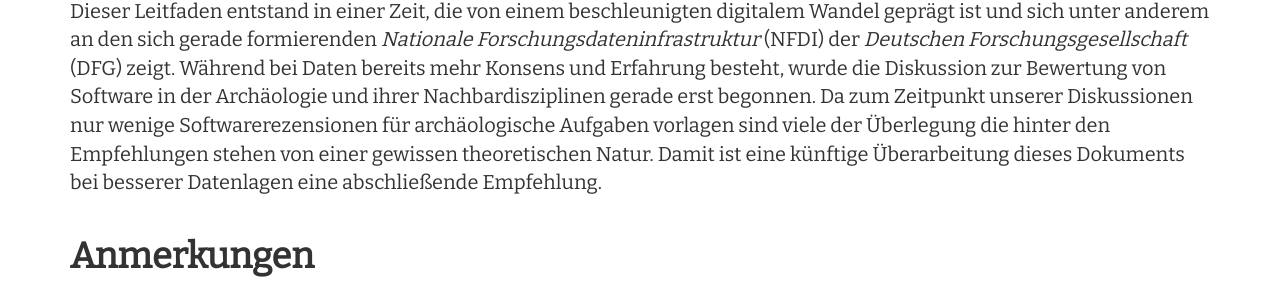
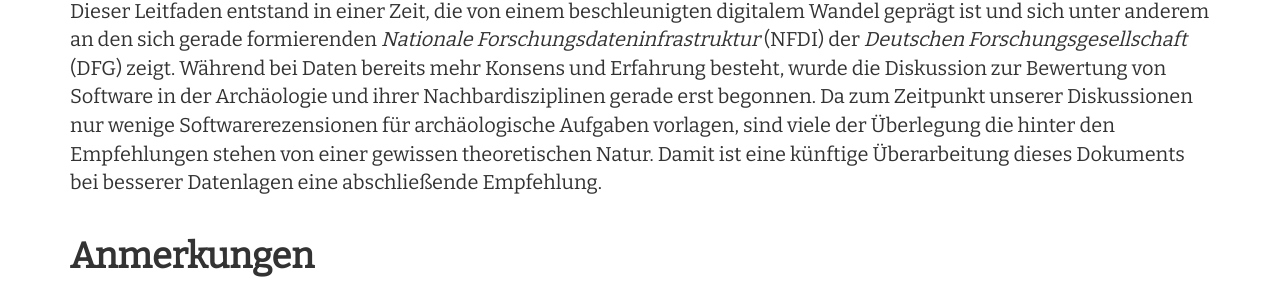
Before and after one commit to Research-Squirrel-Engineers/Impuls_SoftwareRezensionen_DGUF, a Jekyll site: the page built from Draft.md, in a window 1280 px wide and 900 px high, scrolled down 18533 px. Shown: the part 466-765 px from the top of the window. Built offline with Jekyll 4.4.1, drawn with Linux system fonts in a browser that asks for light colours; nearby versions of some CDN libraries.

```diff
--- a/Draft.md
+++ b/Draft.md
@@ -328,7 +329,7 @@ Im folgenden stellen wir einige Punkte vor, die tabellarisch am Ende oder Anfang
 
 ## Ausblick
 
-Dieser Leitfaden entstand in einer Zeit, die von einem beschleunigten digitalem Wandel geprägt ist und sich unter anderem an den sich gerade formierenden *Nationale Forschungsdateninfrastruktur* (NFDI) der *Deutschen Forschungsgesellschaft* (DFG) zeigt. Während bei Daten bereits mehr Konsens und Erfahrung besteht, wurde die Diskussion zur Bewertung von Software in der Archäologie und ihrer Nachbardisziplinen gerade erst begonnen. Da zum Zeitpunkt unserer Diskussionen nur wenige Softwarerezensionen für archäologische Aufgaben vorlagen sind viele der Überlegung die hinter den Empfehlungen stehen von einer gewissen theoretischen Natur. Damit ist eine künftige Überarbeitung dieses Dokuments bei besserer Datenlagen eine abschließende Empfehlung.
+Dieser Leitfaden entstand in einer Zeit, die von einem beschleunigten digitalem Wandel geprägt ist und sich unter anderem an den sich gerade formierenden *Nationale Forschungsdateninfrastruktur* (NFDI) der *Deutschen Forschungsgesellschaft* (DFG) zeigt. Während bei Daten bereits mehr Konsens und Erfahrung besteht, wurde die Diskussion zur Bewertung von Software in der Archäologie und ihrer Nachbardisziplinen gerade erst begonnen. Da zum Zeitpunkt unserer Diskussionen nur wenige Softwarerezensionen für archäologische Aufgaben vorlagen, sind viele der Überlegung die hinter den Empfehlungen stehen von einer gewissen theoretischen Natur. Damit ist eine künftige Überarbeitung dieses Dokuments bei besserer Datenlagen eine abschließende Empfehlung.
 
 ## Anmerkungen
 
```
Also changed, not shown: other parts of Draft.md (+1 -0 lines).
